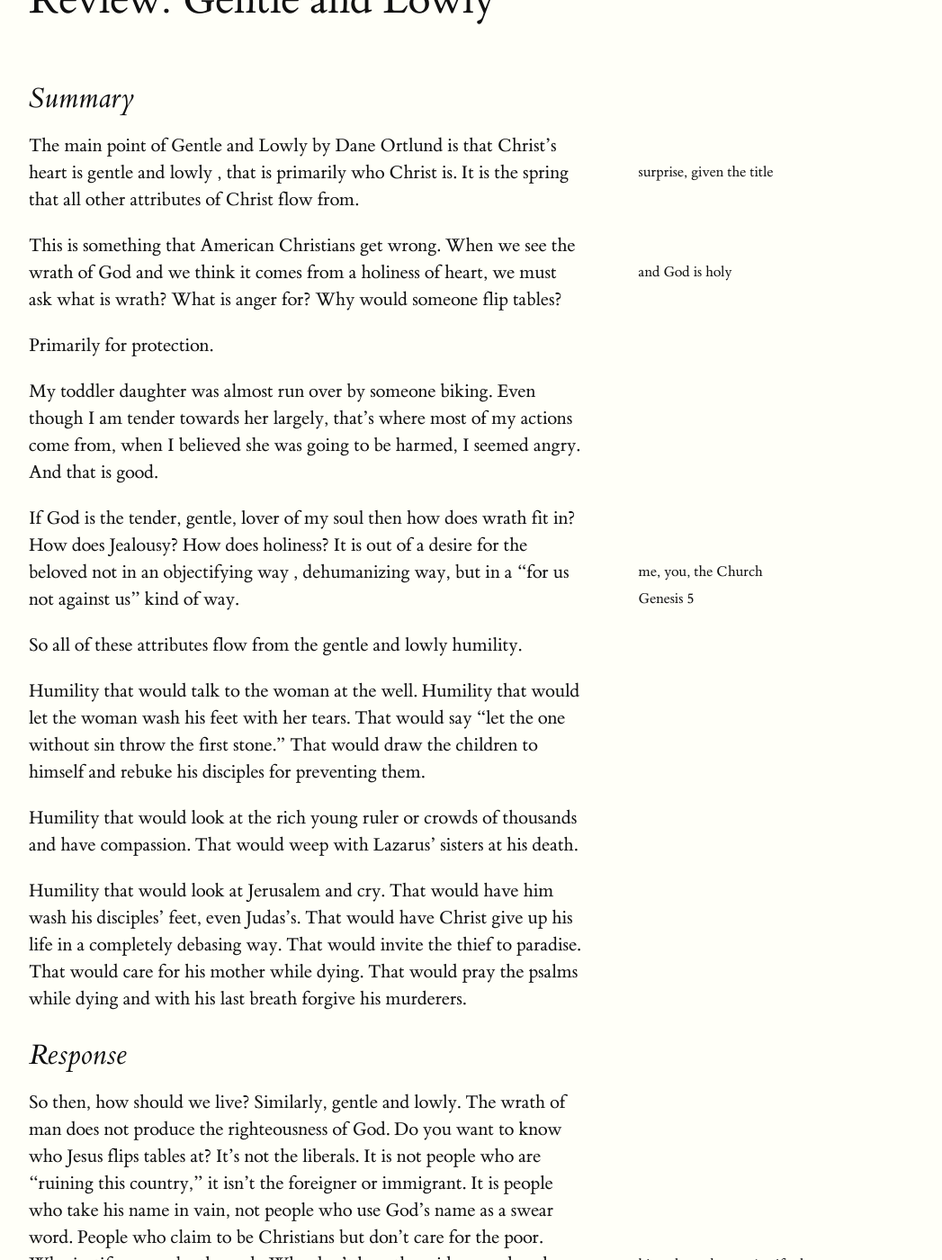
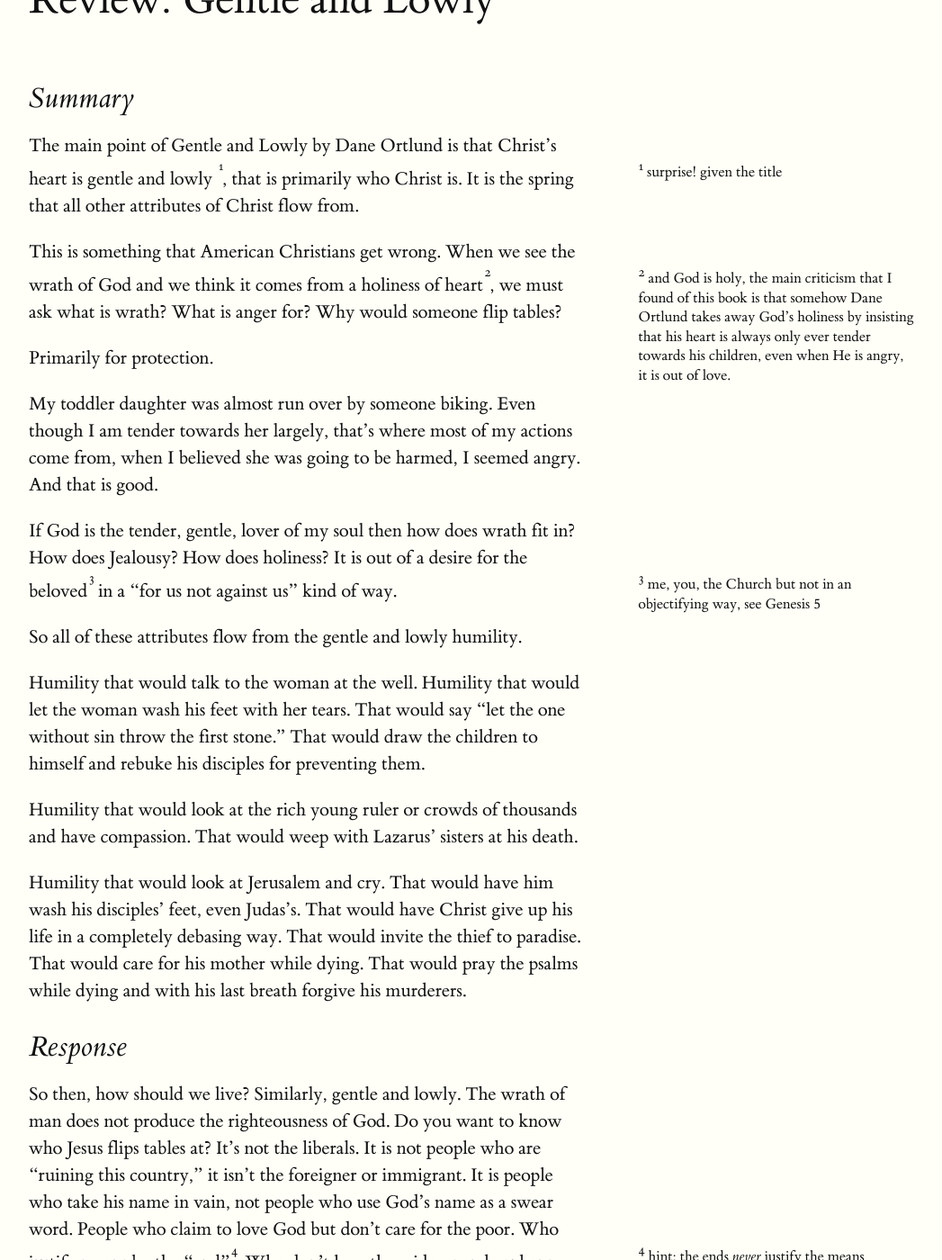
Before and after one commit to pact-wheeler/exp7, a Jekyll site: the page built from _posts/2025-04-03-gentle_lowly.md, in a window 1280 px wide and 1400 px high, scrolled down 192 px. Shown: the whole window at 90% size, without its empty margins (128-1175 px from the left). Built offline with Jekyll 4.4.1, drawn with Linux system fonts in a browser that asks for light colours; some of the changed text lies outside the part shown.

Commit message:
updating past posts

```diff
--- a/_posts/2025-04-03-gentle_lowly.md
+++ b/_posts/2025-04-03-gentle_lowly.md
@@ -1,27 +1,27 @@
 ---
 layout: default
 title: "Review: Gentle and Lowly"
+permalink: \ortlund
 date: 2025-04-03
 tags: theology non-fiction
 ---
 ## Summary
-The main point of Gentle and Lowly by Dane Ortlund is that Christ's heart is gentle and lowly<label for="mn-surprise" class="margin-toggle">&#8853;</label>
-<input type="checkbox" id="mn-surprise" class="margin-toggle"/>
-<span class="marginnote">surprise, given the title</span>, that is primarily who Christ is. It is the spring that all other attributes of Christ flow from.
+The main point of Gentle and Lowly by Dane Ortlund is that Christ's heart is gentle and lowly [^1], that is primarily who Christ is. It is the spring that all other attributes of Christ flow from.
 
-This is something that American Christians get wrong. When we see the wrath of God and we think it comes from a holiness of heart,<label for="mn-holy" class="margin-toggle">&#8853;</label>
-<input type="checkbox" id="mn-holy" class="margin-toggle"/>
-<span class="marginnote">and God is holy</span> we must ask what is wrath? What is anger for? Why would someone flip tables?
+[^1]: surprise! given the title
+
+This is something that American Christians get wrong. When we see the wrath of God and we think it comes from a holiness of heart[^2], we must ask what is wrath? What is anger for? Why would someone flip tables?
+
+[^2]: and God is holy, the main criticism that I found of this book is that somehow Dane Ortlund takes away God's holiness by insisting that his heart is always only ever tender towards his children, even when He is angry, it is out of love.
 
 Primarily for protection.
 
 My toddler daughter was almost run over by someone biking. Even though I am tender towards her largely, that's where most of my actions come from, when I believed she was going to be harmed, I seemed angry. And that is good.
 
-If God is the tender, gentle, lover of my soul then how does wrath fit in? How does Jealousy? How does holiness? It is out of a desire for the beloved<label for="mn-beloved" class="margin-toggle">&#8853;</label>
-<input type="checkbox" id="mn-beloved" class="margin-toggle"/>
-<span class="marginnote">me, you, the Church</span> not in an objectifying way<label for="mn-genesis" class="margin-toggle">&#8853;</label>
-<input type="checkbox" id="mn-genesis" class="margin-toggle"/>
-<span class="marginnote">Genesis 5</span>, dehumanizing way, but in a "for us not against us" kind of way.
+If God is the tender, gentle, lover of my soul then how does wrath fit in? How does Jealousy? How does holiness? It is out of a desire for the beloved[^3] in a "for us not against us" kind of way.
+
+[^3]: me, you, the Church but not in an objectifying way, see Genesis 5
+
 
 So all of these attributes flow from the gentle and lowly humility.
 
@@ -32,11 +32,13 @@ Humility that would look at the rich young ruler or crowds of thousands and have
 Humility that would look at Jerusalem and cry. That would have him wash his disciples' feet, even Judas's. That would have Christ give up his life in a completely debasing way. That would invite the thief to paradise. That would care for his mother while dying. That would pray the psalms while dying and with his last breath forgive his murderers.
 
 ## Response
-So then, how should we live? Similarly, gentle and lowly. The wrath of man does not produce the righteousness of God. Do you want to know who Jesus flips tables at? It's not the liberals. It is not people who are "ruining this country," it isn't the foreigner or immigrant. It is people who take his name in vain, not people who use God's name as a swear word. People who claim to be Christians but don't care for the poor. Who justify means by the end<label for="mn-hint" class="margin-toggle">&#8853;</label>
-<input type="checkbox" id="mn-hint" class="margin-toggle"/>
-<span class="marginnote">hint: the ends *never* justify the means</span>. Who don't love the widows and orphans. Who trample other image bearers. It's people who insist on protecting themselves instead of sacrificing the way Christ did.
+So then, how should we live? Similarly, gentle and lowly. The wrath of man does not produce the righteousness of God. Do you want to know who Jesus flips tables at? It's not the liberals. It is not people who are "ruining this country," it isn't the foreigner or immigrant. It is people who take his name in vain, not people who use God's name as a swear word. People who claim to love God but don't care for the poor. Who justify means by the "end"[^4]. Who don't love the widows and orphans. Who trample other image bearers. It's people who insist on protecting themselves instead of sacrificing the way Christ did.
 
-Is there room for anger and rage? Hell yeah there is, but not because the republicans or democrats got an election they shouldn't have. Your enemies aren't political, your enemies are agents of satan and they are spiritual. Gird your loins, take the correction. I am preaching to myself.
+[^4]: hint: the ends *never* justify the means
+
+Is there room for anger and rage? Hell yeah, but not because the republicans or democrats got an election they shouldn't have. Your enemies aren't political, your enemies are agents of Satan[^5] and they are spiritual. Gird your loins, take the correction. I am preaching to myself.
+
+[^5]: literally, the opponent
 
 ## Questions
 Should we be as gentle and lowly as Christ, is there such a thing as too gentle and lowly? Paul seems combative in his letters, how do we make sure that our hearts are gentle and lowly as Christ's? Can you change your heart if it isn't gentle and lowly? How does one have a change of heart?
```
Also changed, not shown: _posts/2025-12-19-crime-trend-analysis.md (renamed from _posts/2025-12-19-housing-data-collection.md).
